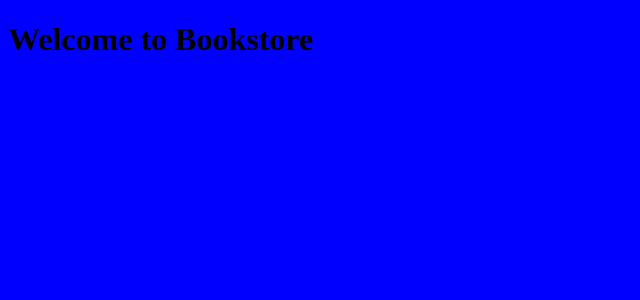
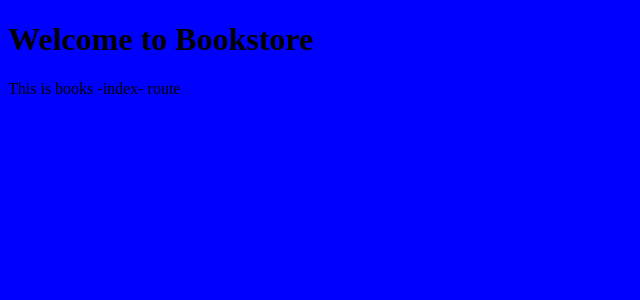
Before and after one commit to kwesiObuobi/bookstore, a React (Create React App) app: page / in a window 1280 px wide. Shown: the top 300 px of the page, without its empty margins (0-640 px from the left). Built offline with nearby package versions, Linux system fonts and the light colour scheme.

Commit message:
Add Navbar component

```diff
--- a/src/App.js
+++ b/src/App.js
@@ -1,7 +1,10 @@
+import { Outlet } from 'react-router-dom';
+
 function App() {
   return (
     <div className="App">
       <h1>Welcome to Bookstore</h1>
+      <Outlet />
     </div>
   );
 }
```
Also changed, not shown: src/components/Navbar.js (added, +11 -0 lines).
